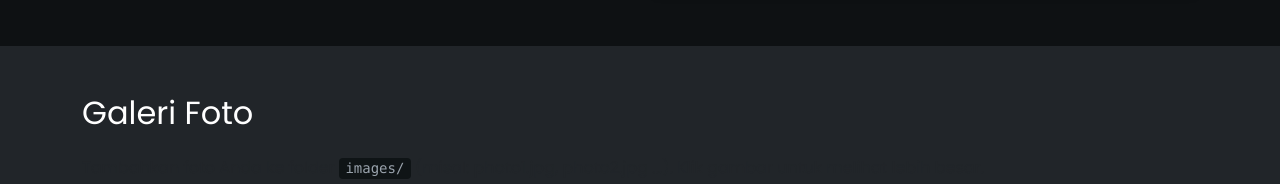
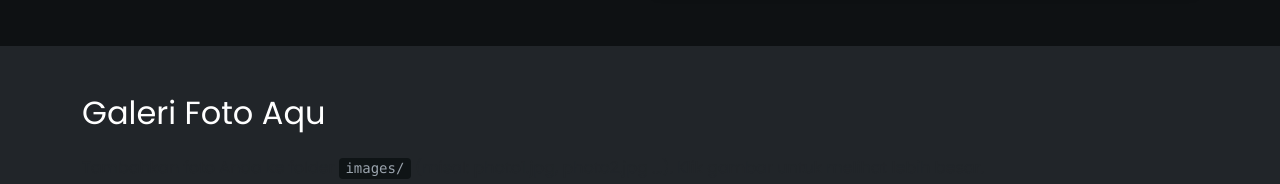
Before and after one commit to anggernur/website-hobi, a plain HTML site: page index.html in a window 1280 px wide. Shown: the part 1216-1400 px from the top of the page. Drawn offline with nearby package versions, Linux system fonts and the light colour scheme.

Commit message:
update gallery section title to "Galeri Foto Aqu"

```diff
--- a/index.html
+++ b/index.html
@@ -72,7 +72,7 @@
 
       <section id="gallery" class="bg-dark text-white py-5">
         <div class="container">
-          <h2 class="mb-4">Galeri Foto</h2>
+          <h2 class="mb-4">Galeri Foto Aqu</h2>
           <p class="text-muted">Tambahkan foto Anda ke folder <code>images/</code> (misal: photo1.jpg, photo2.jpg ...). Klik gambar untuk melihat lebih besar.</p>
           <div class="row g-3 mt-3">
             <!-- repeatable gallery items -->
```
